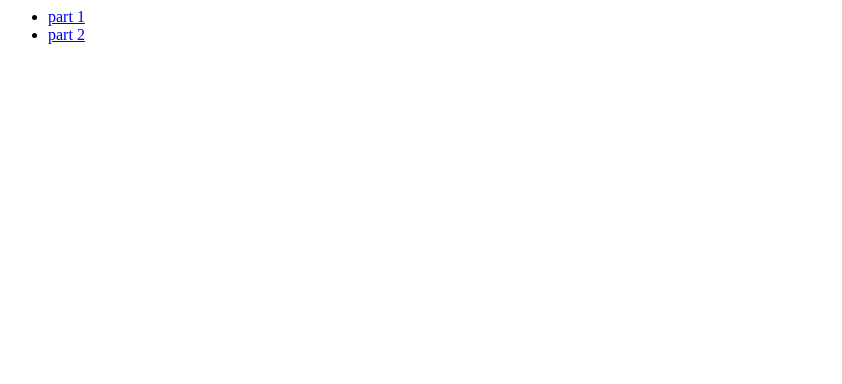
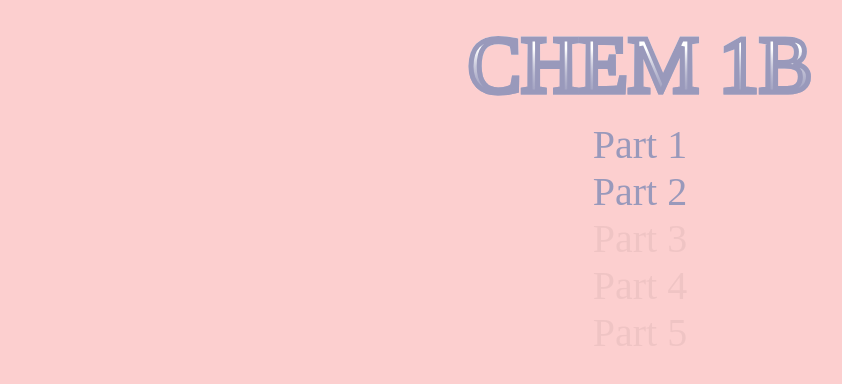
Before and after one commit to queviva/chem1b, a plain HTML site: page index.html in a window 1280 px wide. Shown: the whole page, without its empty margins (0-842 px from the left). Drawn offline with Linux system fonts and the light colour scheme; a web font is replaced by a local one.

Commit message:
selector on index

```diff
--- a/index.html
+++ b/index.html
@@ -1,12 +1,96 @@
-<html>
+<!doctype html><html>
+<meta name="viewport" content="width=device-width, initial-scale=1.0">
+<style>
+
+@font-face {
+  font-family: lucky;
+  src: url(lucky.ttf);
+}
+
+* {
+    box-sizing: border-box;
+}
+
+body {
+    padding: 0;
+    margin: 0;
+    --color: #99b;
+    --back: hsl(0,90%,90%);
+
+    background-color: var(--back);
+
+}
+
+.holder {
+	position: relative;
+    margin: auto;
+    width: 100%;
+    max-width: 700px;
+    color: var(--color);
+    font-size: 40px;
+    padding: 10px;
+    padding:10px;
+    text-align: center;
+}
+
+a, a:visited {
+    color: var(--col);
+    text-decoration: none;
+}
+
+a:active {
+    font-weight: bold;
+}
+
+#tit {
+    width: 100%;
+    text-align: center;
+    color: #99b;
+    padding: 10px;
+    font-family: 'lucky';
+    font-size: 80px;
+    letter-spacing: 0px;
+    background: linear-gradient(0deg, #99b, 50%, #fff 65%);
+    -webkit-text-stroke: 5px var(--color);
+    -webkit-background-clip: text;
+    -webkit-text-fill-color: transparent;
+}
+
+.inact {
+    color: hsla(0,0%,0%,0.05);
+}
+
+/*possibly a portrait mobi-fone*/
+@media screen and (max-width:500px) {
+    #tit {
+        font-size: 60px;
+         -webkit-text-stroke: 1px var(--color);
+    }
+}
+
+/*possibly a mobile landscaper*/
+@media screen
+    and (orientation: landscape)
+    and (max-width: 760px)
+    {
+
+
+}
+
+</style>
 
 <body>
+<div class="holder">
 
-	<ul>
-		<li><a href="part1.html">part 1</a>
-		<li><a href="part2.html">part 2</a>
+	    <div id="tit">CHEM 1B</div>
+		<a href="part1.html">Part 1</a><br>
+		<a href="part2.html">Part 2</a><br>
+		<span class="inact">Part 3</span><br>
+		<span class="inact">Part 4</span><br>
+		<span class="inact">Part 5</span><br>
 	</ul>
 
+</div>
 </body>
 
 </html>
```
